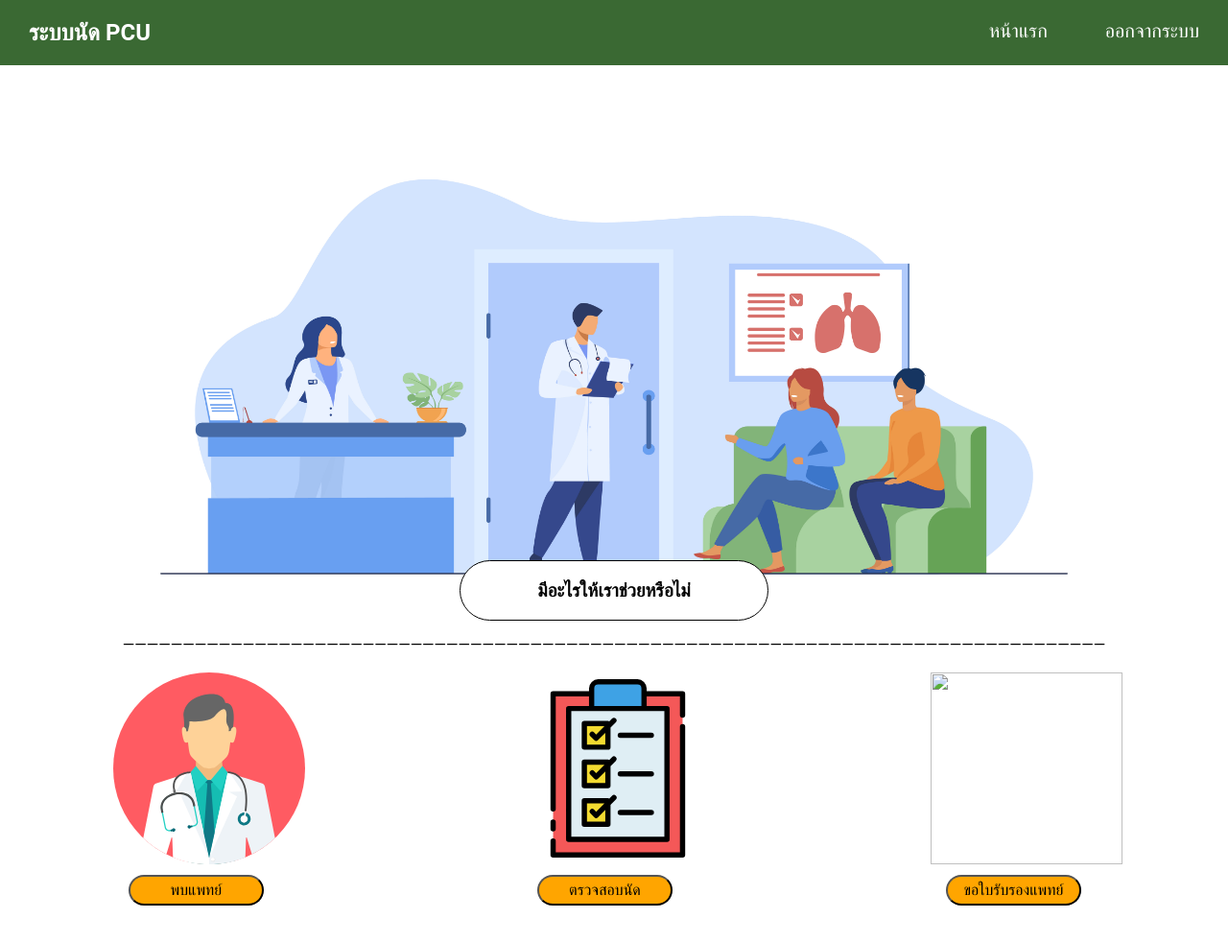
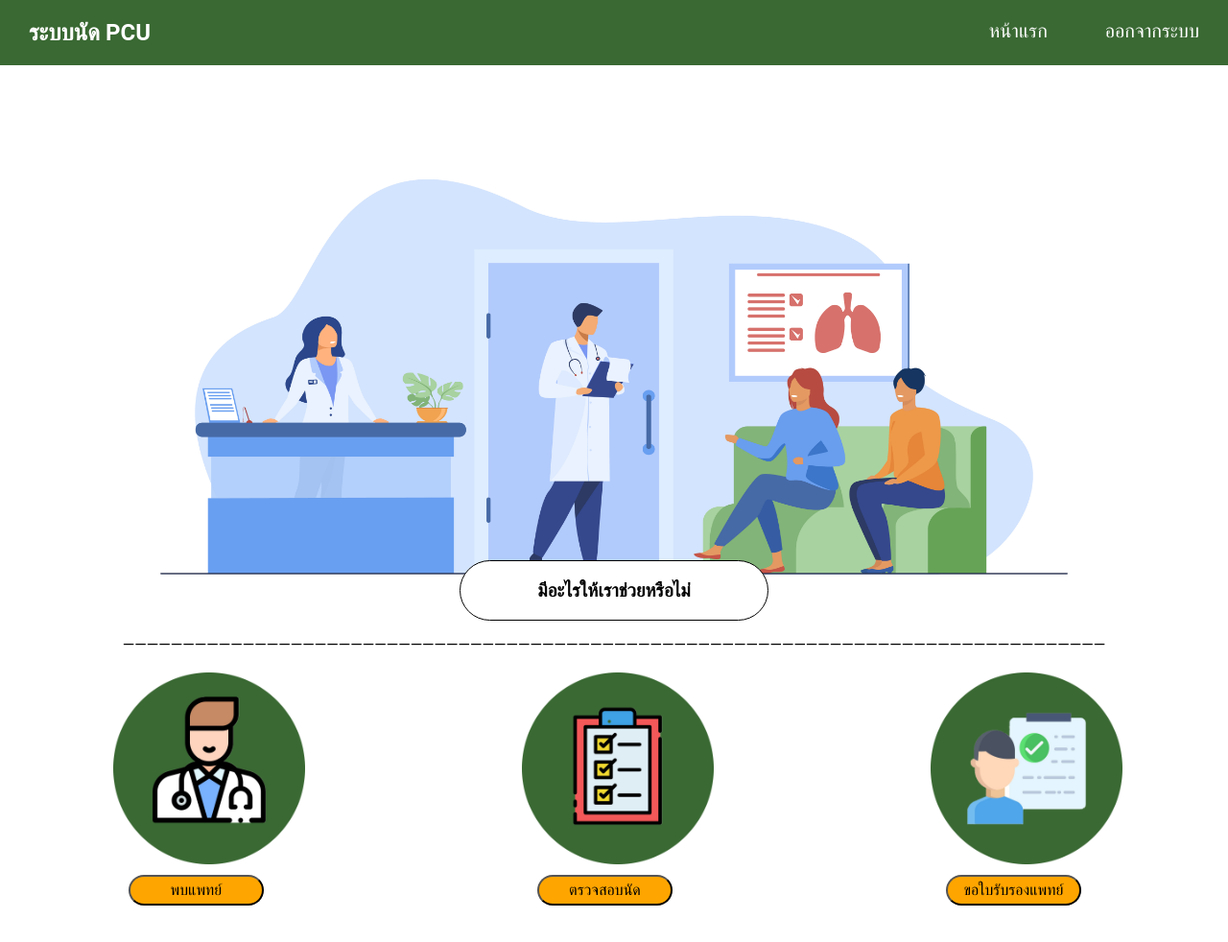
Before and after one commit to chatchonch/Chatchon-Pongsatorn-phanthakan-webapp, a plain HTML site: page homepage.html in a window 1280 px wide. Shown: the whole page at 96% size. Drawn offline with Linux system fonts and the light colour scheme.

Commit message:
Add files via upload

```diff
--- a/homepage.html
+++ b/homepage.html
@@ -21,7 +21,7 @@
     <div class="topic">
       <p class="topic-article">มีอะไรให้เราช่วยหรือไม่</p>
     </div>
-    <p>
+    <p class="tab_">
       ——————————————————————————————————————————————————————————————————————————————————
     </p>
     <div class="main-content">
@@ -29,17 +29,17 @@
         <tr>
           <td>
             <div class="main-image">
-              <img src="images/doctor.svg" />
+              <img src="images/doctor.png" />
             </div>
           </td>
           <td>
             <div class="main-image">
-              <img src="images/checklist.svg" />
+              <img src="images/checklist.png" />
             </div>
           </td>
           <td>
             <div class="main-image">
-              <img src="images/immigration.svg" />
+              <img src="images/immigration.png" />
             </div>
           </td>
         </tr>
```
